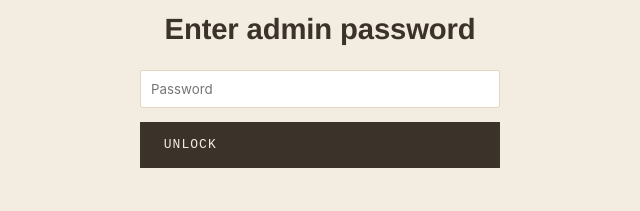
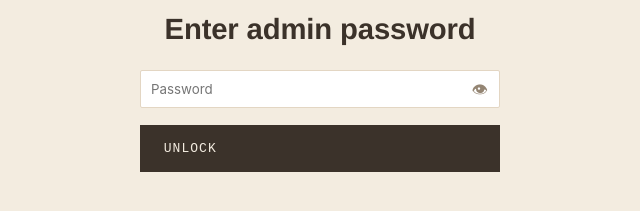
Before and after one commit to azamnadzmi/azam-reka-site, a website: page admin.html in a window 1280 px wide. Shown: the part 227-438 px from the top of the page, 320-960 px from the left. Drawn offline with Linux system fonts and the light colour scheme.

Commit message:
Add files via upload

```diff
--- a/admin.html
+++ b/admin.html
@@ -15,8 +15,26 @@
   border: 1px solid var(--color-ash);
   border-radius: 2px;
   font-family: var(--font-body);
+  margin-bottom: 0;
+}
+.password-wrap {
+  position: relative;
   margin-bottom: 1em;
 }
+.password-toggle {
+  position: absolute;
+  right: 0.75em;
+  top: 50%;
+  transform: translateY(-50%);
+  background: none;
+  border: none;
+  cursor: pointer;
+  color: var(--color-structural);
+  font-size: 1rem;
+  padding: 0;
+  line-height: 1;
+}
+.password-toggle:hover { color: var(--color-char); }
 .order-table { width: 100%; border-collapse: collapse; font-size: var(--text-sm); }
 .order-table th, .order-table td {
   text-align: left;
@@ -150,7 +168,10 @@
 <div class="admin-gate" id="gate">
   <p class="eyebrow">Restricted</p>
   <h1 class="h-heading" style="margin-bottom: var(--space-3);">Enter admin password</h1>
-  <input type="password" id="passwordInput" placeholder="Password">
+  <div class="password-wrap">
+    <input type="password" id="passwordInput" placeholder="Password">
+    <button class="password-toggle" id="togglePw" type="button" aria-label="Show password">👁</button>
+  </div>
   <button class="btn btn-primary" style="width:100%;" id="unlockBtn">Unlock</button>
   <p id="gateError" style="display:none; color:#B5694A; font-size: var(--text-sm); margin-top: 1em;">Incorrect password.</p>
 </div>
@@ -413,6 +434,13 @@ document.getElementById('importBtn').addEventListener('click', async () => {
   }
 });
 
+document.getElementById('togglePw').addEventListener('click', () => {
+  const input = document.getElementById('passwordInput');
+  const isHidden = input.type === 'password';
+  input.type = isHidden ? 'text' : 'password';
+  document.getElementById('togglePw').textContent = isHidden ? '🙈' : '👁';
+});
+
 document.getElementById('unlockBtn').addEventListener('click', () => {
   tryUnlock(document.getElementById('passwordInput').value);
 });
```
